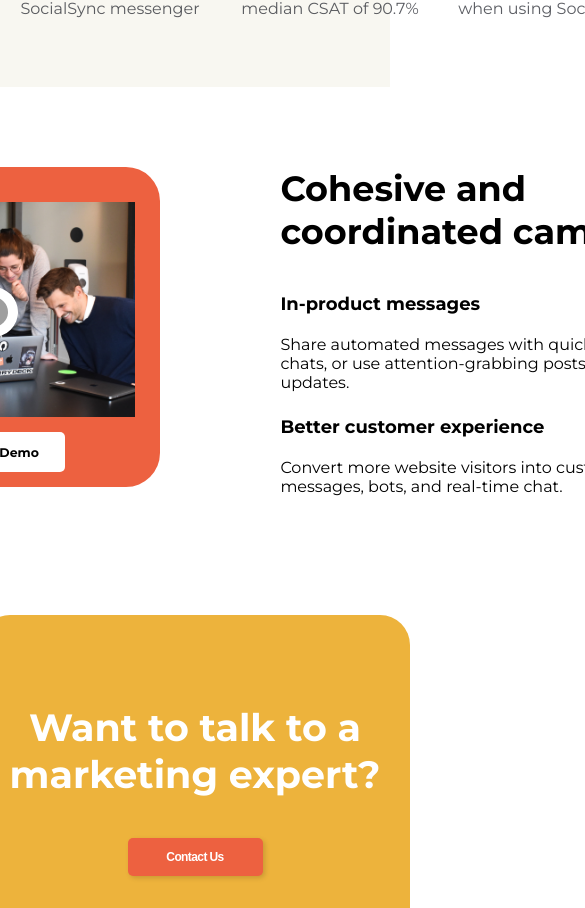
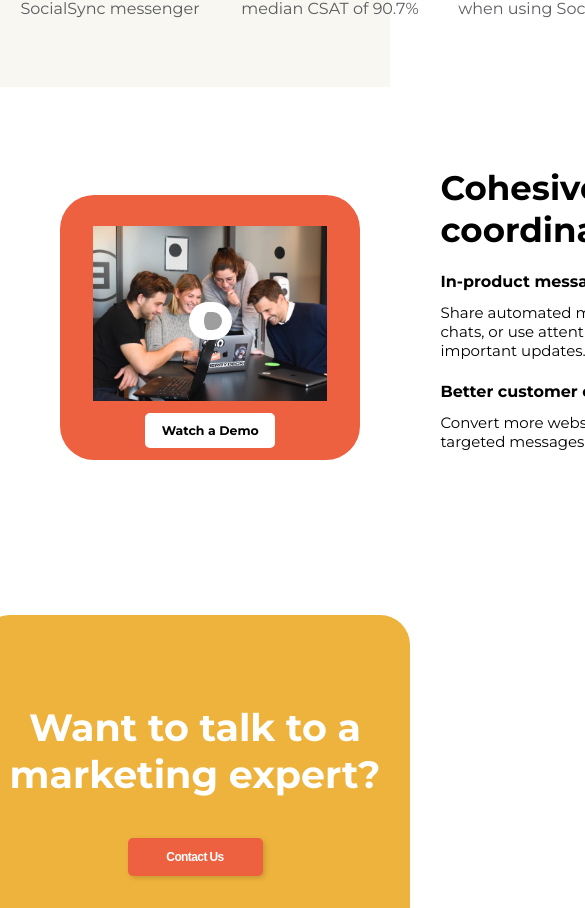
Before and after one commit to akinevans/socialsync, a React (Create React App) app: page / in a window 390 px wide. Shown: the part 1973-2881 px from the top of the page, 585 px wide, since content can reach past the window. Built offline with nearby package versions, Linux system fonts and the light colour scheme; grey boxes are pictures that could not be loaded.

Commit message:
Implement responsive Tablet view for Demo component

```diff
--- a/src/components/Demo.css
+++ b/src/components/Demo.css
@@ -111,3 +111,86 @@
   font-size: 16px;
   margin-top: 20px;
 }
+
+/** Tablet View */
+/** Tablet View */
+/** Tablet View */
+
+@media (max-width: 1000px) {
+  .demo-outer-wrapper,
+  .demo-inner-wrapper {
+    flex-direction: row;
+    justify-content: space-evenly;
+    align-items: center;
+  }
+
+  .demo-outer-wrapper {
+    width: var(--full-width);
+    height: 400px;
+    margin-top: 40px;
+  }
+
+  .demo-inner-wrapper {
+    width: 1000px;
+    height: 100%;
+    /* border: 2px solid red; */
+  }
+
+  .demo-img-wrapper,
+  .demo-text-wrapper {
+    width: 350px;
+    /* border: 2px solid blue; */
+  }
+
+  /* .demo-img-inner-wrapper,
+  .demo-text-wrapper {
+    height: 320px;
+  } */
+
+  .demo-img-inner-wrapper {
+    width: 300px;
+    height: 265px;
+  }
+
+  .meeting {
+    width: 78%;
+  }
+
+  .play-btn {
+    width: 18px;
+    height: 18px;
+    bottom: 120px;
+  }
+
+  .demo-btn {
+    width: 130px;
+    height: 35px;
+    font-size: 12.5px;
+  }
+
+  .demo-text-wrapper {
+    width: 45%;
+  }
+
+  .demo-text-wrapper h1,
+  .demo-text-wrapper h4,
+  .demo-text-wrapper p {
+    width: 435px;
+    font-weight: 600;
+  }
+
+  .demo-text-wrapper h1 {
+    font-size: 34px;
+    margin: 0 0 20px 0;
+  }
+
+  .demo-text-wrapper h4 {
+    font-size: 16px;
+  }
+
+  .demo-text-wrapper p {
+    font-weight: 400;
+    font-size: 15px;
+    margin-top: 12px;
+  }
+} /* End Tablet View*/
```
